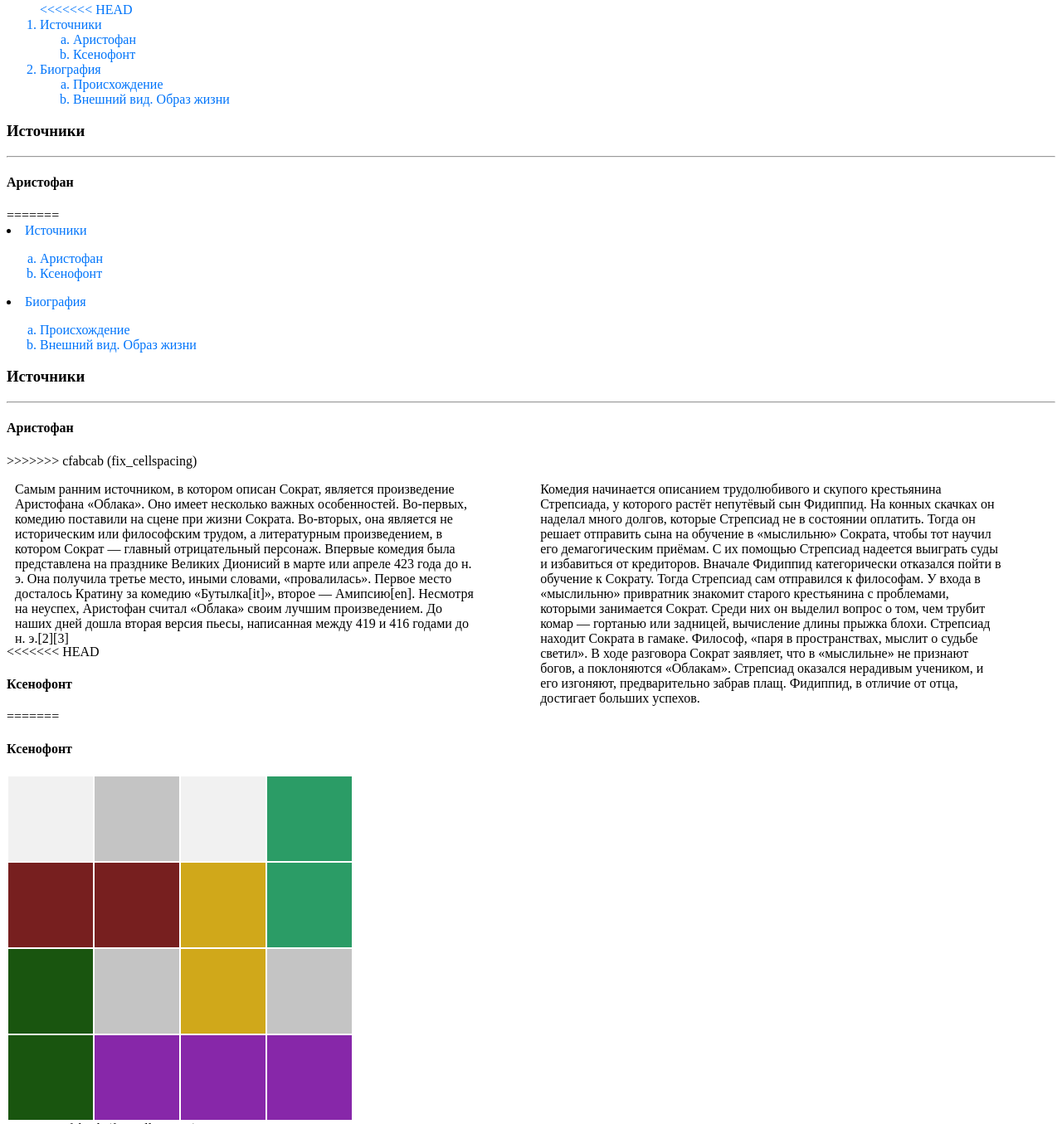
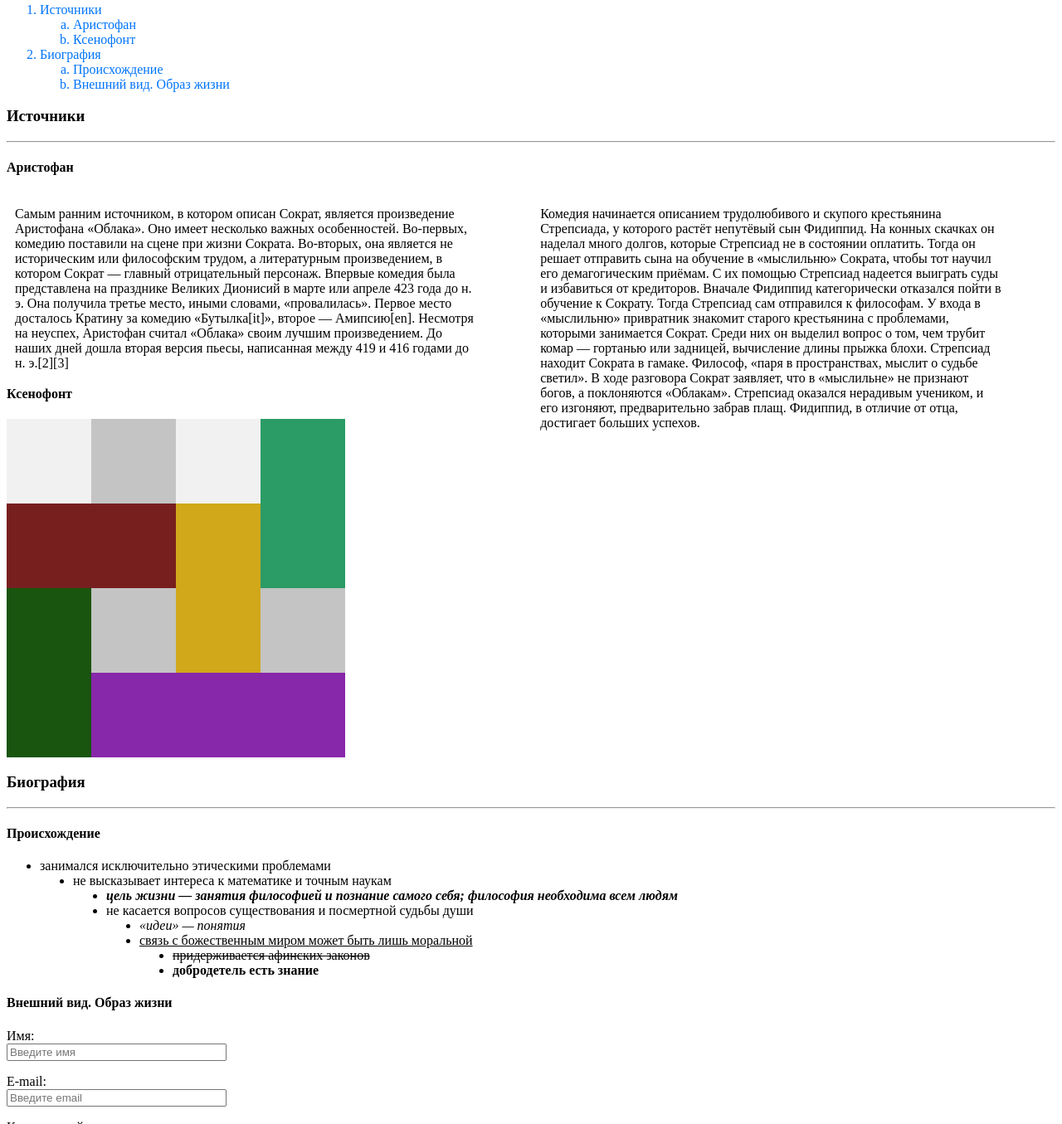
Before and after one commit to Siouxsie94/hello-world, a plain HTML site: page test-site/index.html in a window 1280 px wide. Shown: the part 299-1654 px from the top of the page at 83% size. Drawn offline with Linux system fonts and the light colour scheme.

Commit message:
Update index.html

```diff
--- a/test-site/index.html
+++ b/test-site/index.html
@@ -12,20 +12,6 @@
     <h1>Содержание</h1>
     <p>
         <ol>
-<<<<<<< HEAD
-            <li><a href="index.html#1">Источники</a></li>
-            <ol type=a><li><a href="index.html#2">Аристофан</a></li>
-                    <li><a href="index.html#3">Ксенофонт</a></li>
-        </ol>
-            <li><a href="index.html#4">Биография</a></li>
-            <ol type=a><li><a href="index.html#5">Происхождение</a></li>
-                    <li><a href="index.html#6">Внешний вид. Образ жизни</a></li>
-        </ol></ol>
-    </p>
-    <h3><a name="1"></a>Источники</h3>
-    <hr>
-    <h4><a name="2"></a>Аристофан</h4>
-=======
             <li><a href="#1">Источники</a></li>
             <ol type=a><li><a href="#2">Аристофан</a></li>
                     <li><a href="#3">Ксенофонт</a></li>
@@ -38,41 +24,11 @@
     <h3 id="1">Источники</h3>
     <hr>
     <h4 id="2">Аристофан</h4>
->>>>>>> cfabcab (fix_cellspacing)
 
-    <!--Уточнить про отступы и форматирование, почему при изменении margin ничего не происходит, а при изменении widht меняются отсутпы, а не размер колонки-->
-    <div class="cols">
+        <div class="cols">
     <div class="col1"><p>Самым ранним источником, в котором описан Сократ, является произведение Аристофана «Облака». Оно имеет несколько важных особенностей. Во-первых, комедию поставили на сцене при жизни Сократа. Во-вторых, она является не историческим или философским трудом, а литературным произведением, в котором Сократ — главный отрицательный персонаж. Впервые комедия была представлена на празднике Великих Дионисий в марте или апреле 423 года до н. э. Она получила третье место, иными словами, «провалилась». Первое место досталось Кратину за комедию «Бутылка[it]», второе — Амипсию[en]. Несмотря на неуспех, Аристофан считал «Облака» своим лучшим произведением. До наших дней дошла вторая версия пьесы, написанная между 419 и 416 годами до н. э.[2][3]</p></div>
     <div class="col2"><p>Комедия начинается описанием трудолюбивого и скупого крестьянина Стрепсиада, у которого растёт непутёвый сын Фидиппид. На конных скачках он наделал много долгов, которые Стрепсиад не в состоянии оплатить. Тогда он решает отправить сына на обучение в «мыслильню» Сократа, чтобы тот научил его демагогическим приёмам. С их помощью Стрепсиад надеется выиграть суды и избавиться от кредиторов. Вначале Фидиппид категорически отказался пойти в обучение к Сократу. Тогда Стрепсиад сам отправился к философам. У входа в «мыслильню» привратник знакомит старого крестьянина с проблемами, которыми занимается Сократ. Среди них он выделил вопрос о том, чем трубит комар — гортанью или задницей, вычисление длины прыжка блохи. Стрепсиад находит Сократа в гамаке. Философ, «паря в пространствах, мыслит о судьбе светил». В ходе разговора Сократ заявляет, что в «мыслильне» не признают богов, а поклоняются «Облакам». Стрепсиад оказался нерадивым учеником, и его изгоняют, предварительно забрав плащ. Фидиппид, в отличие от отца, достигает больших успехов. </p></div>
     </div>
-<<<<<<< HEAD
-    <h4><a name="3"></a>Ксенофонт</h4>
-
-    <div class="tab"><table><!--Уточнить про отступы, почему margin не работает-->
-    <tr>
-      <td style="margin: -2px; background-color: #F1F1F1; width: 100px; height: 100px;"></td>
-      <td style="margin: -2px; background-color: #C4C4C4; width: 100px; height: 100px;"></td>
-      <td style="margin: -2px; background-color: #F1F1F1; width: 100px; height: 100px;"></td>
-      <td style="margin: -2px; background-color: #2B9C66; width: 100px; height: 100px;"></td>
-    </tr>
-    <tr>
-      <td style="margin: -2px; background-color: #771F1F; width: 100px; height: 100px;"></td>
-      <td style="margin: -2px; background-color: #771F1F; width: 100px; height: 100px;"></td>
-      <td style="margin: -2px; background-color: #D0A81A; width: 100px; height: 100px;"></td>
-      <td style="margin: -2px; background-color: #2B9C66; width: 100px; height: 100px;"></td>
-    </tr>
-    <tr>
-      <td style="margin: -2px; background-color: #19550F; width: 100px; height: 100px;"></td>
-      <td style="margin: -2px; background-color: #C4C4C4; width: 100px; height: 100px;"></td>
-      <td style="margin: -2px; background-color: #D0A81A; width: 100px; height: 100px;"></td>
-      <td style="margin: -2px; background-color: #C4C4C4; width: 100px; height: 100px;"></td>
-    </tr>
-    <tr>
-      <td style="margin: -2px; background-color: #19550F; width: 100px; height: 100px;"></td>
-      <td style="margin: -2px; background-color: #8727A9; width: 100px; height: 100px;"></td>
-      <td style="margin: -2px; background-color: #8727A9; width: 100px; height: 100px;"></td>
-      <td style="margin: -2px; background-color: #8727A9; width: 100px; height: 100px;"></td>
-=======
     <h4 id="3">Ксенофонт</h4>
 
     <div class="tab"><table cellspacing="0">
@@ -99,20 +55,13 @@
       <td style="background-color: #8727A9; width: 100px; height: 100px;"></td>
       <td style="background-color: #8727A9; width: 100px; height: 100px;"></td>
       <td style="background-color: #8727A9; width: 100px; height: 100px;"></td>
->>>>>>> cfabcab (fix_cellspacing)
     </tr>
     </table>
     </div>
 
-<<<<<<< HEAD
-    <h3><a name="4"></a>Биография</h3>
-    <hr>
-    <h4><a name="5"></a>Происхождение</h4>
-=======
     <h3 id="4">Биография</h3>
     <hr>
     <h4 id="5">Происхождение</h4>
->>>>>>> cfabcab (fix_cellspacing)
     <ul>
         <li>занимался исключительно этическими проблемами</li>
         <ul>
@@ -128,11 +77,7 @@
             <li><b>добродетель есть знание</b></li>
     </ul> </ul> </ul> </ul> </ul>
 
-<<<<<<< HEAD
- <h4><a name="6"></a>Внешний вид. Образ жизни</h4>
-=======
  <h4 id="6">Внешний вид. Образ жизни</h4>
->>>>>>> cfabcab (fix_cellspacing)
 <form name="Ваше имя">
 <p>Имя:<br>
 <input type="text" size="30" placeholder="Введите имя"></p>
```
